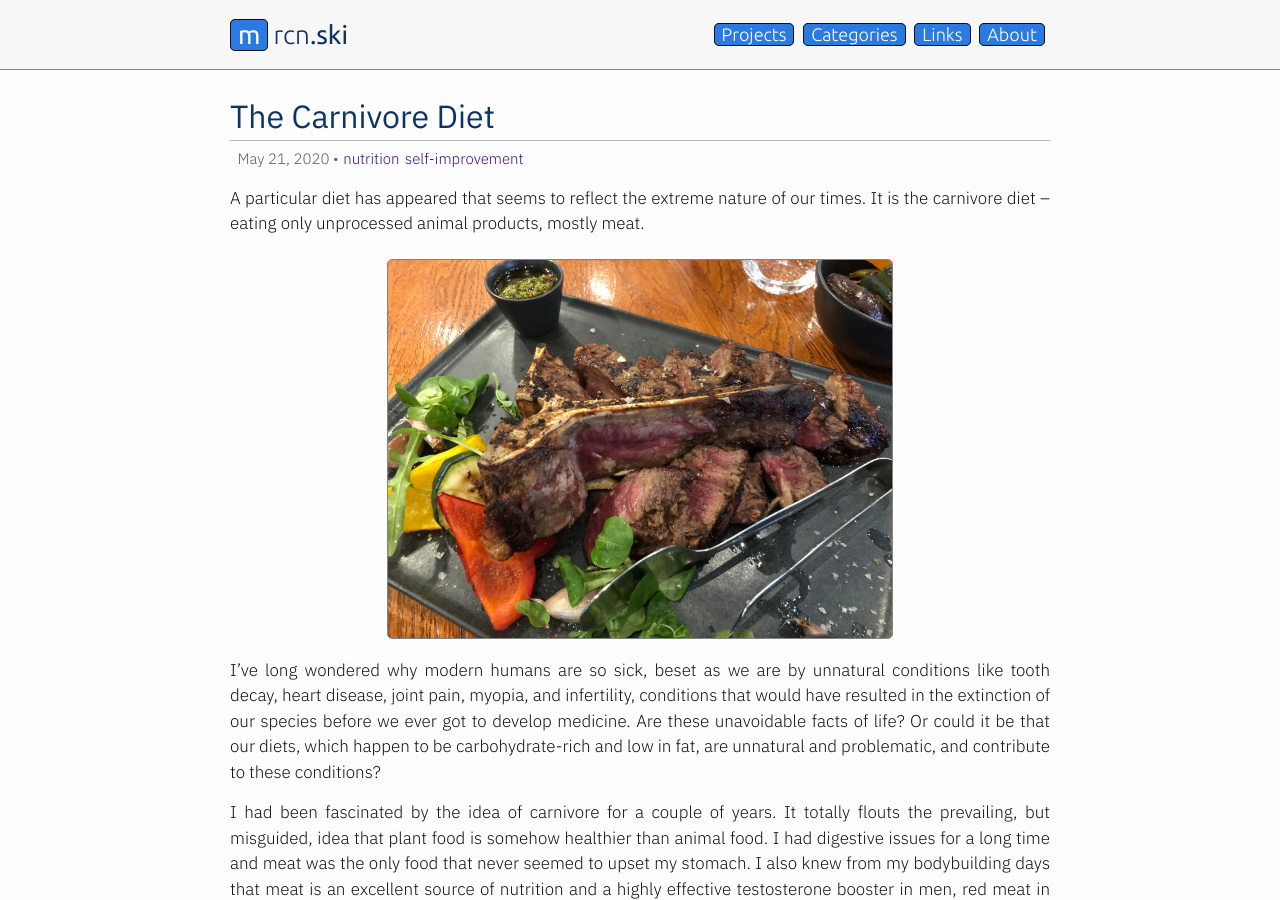
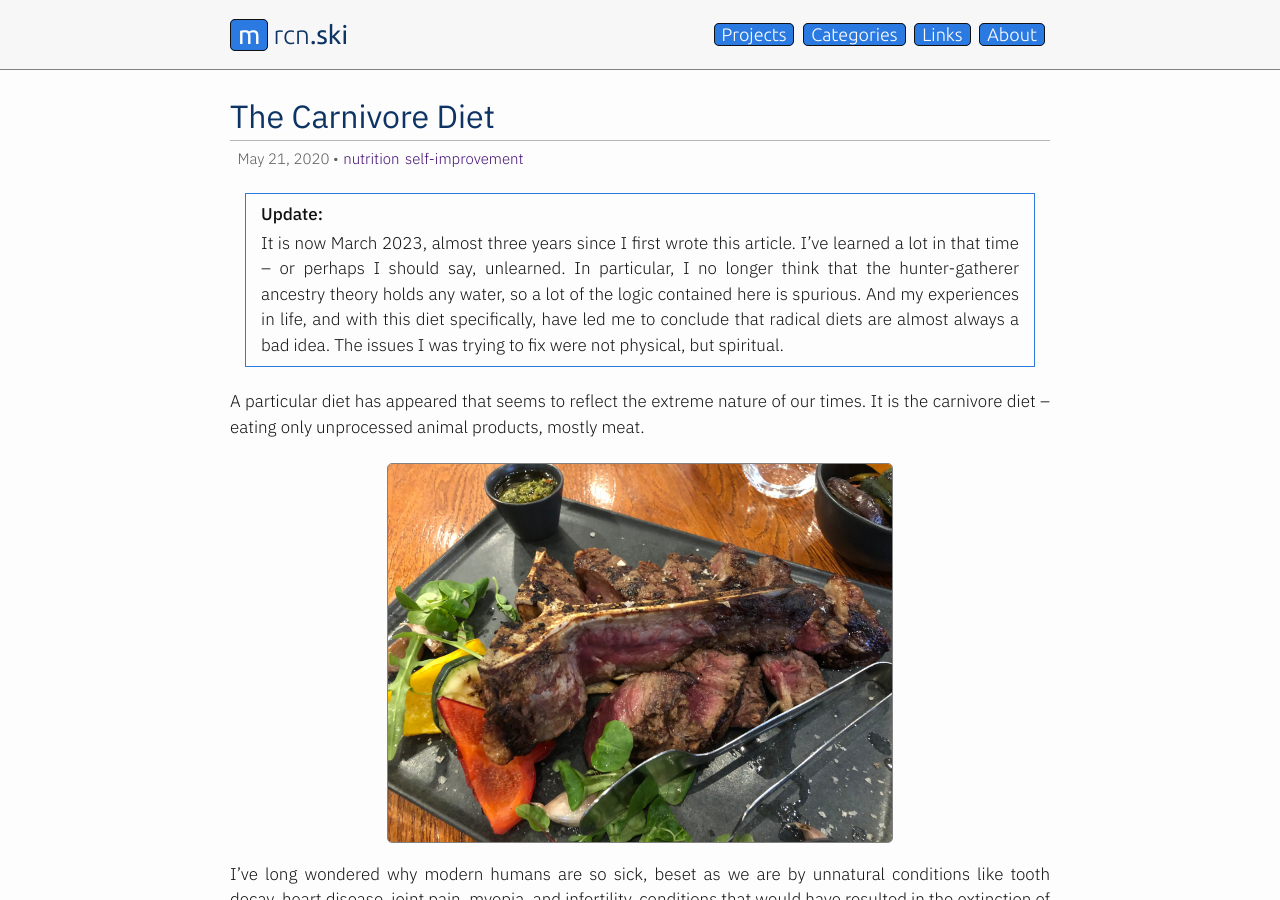
Before and after one commit to mrcnski/signor.dev, a Jekyll site: the page built from _posts/2020-05-21-the-carnivore-diet.md, in a window 1280 px wide and 900 px high. Built offline with Jekyll 4.4.1, drawn with Linux system fonts in a browser that asks for light colours.

Commit message:
Update post

```diff
--- a/_posts/2020-05-21-the-carnivore-diet.md
+++ b/_posts/2020-05-21-the-carnivore-diet.md
@@ -4,6 +4,15 @@ date: 2020-05-21
 categories: nutrition self-improvement
 description: "A diet has been growing in popularity that seems to reflect the bizarre and extreme nature of our times. It is the carnivore diet -- eating only unprocessed animal products, mostly meat."
 ---
+
+It is now March 2023, almost three years since I first wrote this article. I've
+learned a lot in that time -- or perhaps I should say, unlearned. In particular,
+I no longer think that the hunter-gatherer ancestry theory holds any water, so a
+lot of the logic contained here is spurious. And my experiences in life, and
+with this diet specifically, have led me to conclude that radical diets are
+almost always a bad idea. The issues I was trying to fix were not physical, but
+spiritual.
+ {: .update }
 
 A particular diet has appeared that seems to reflect the extreme nature of our times. It is the carnivore diet -- eating only unprocessed animal products, mostly meat.
 
```
